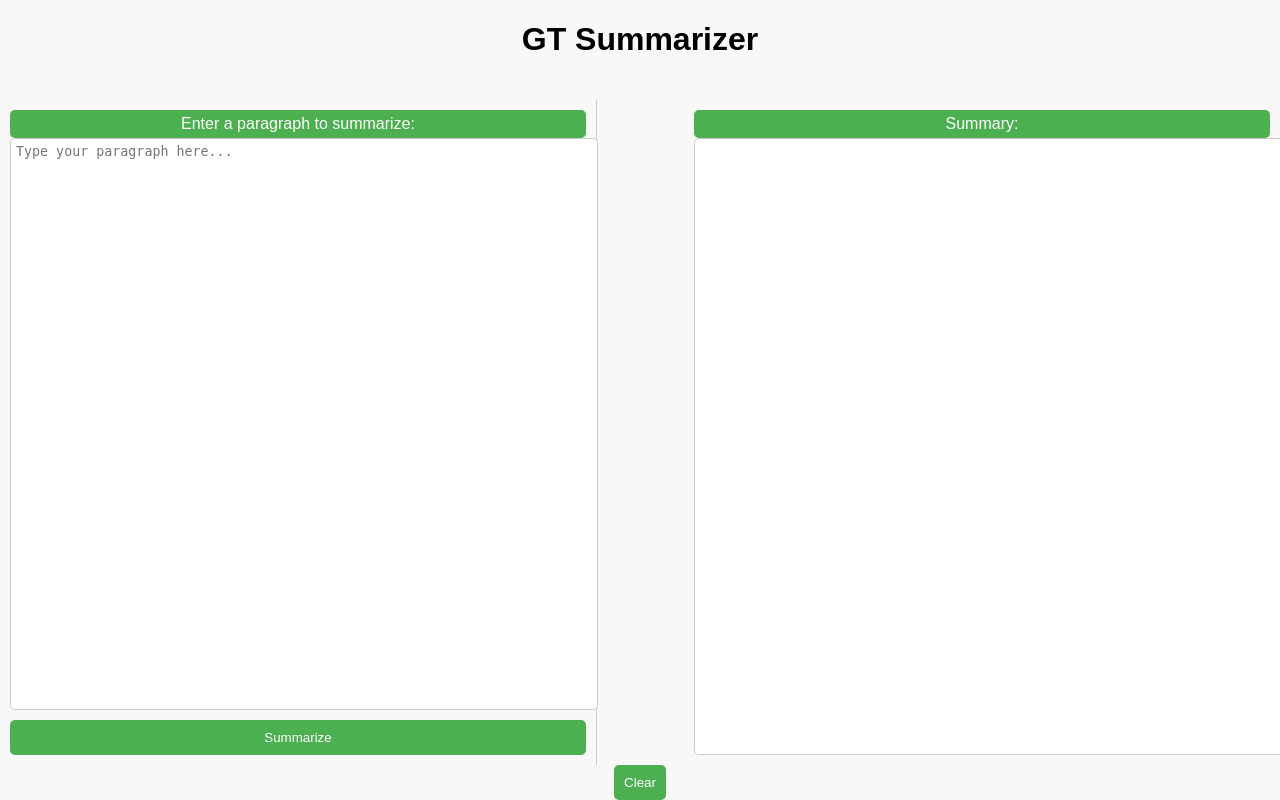
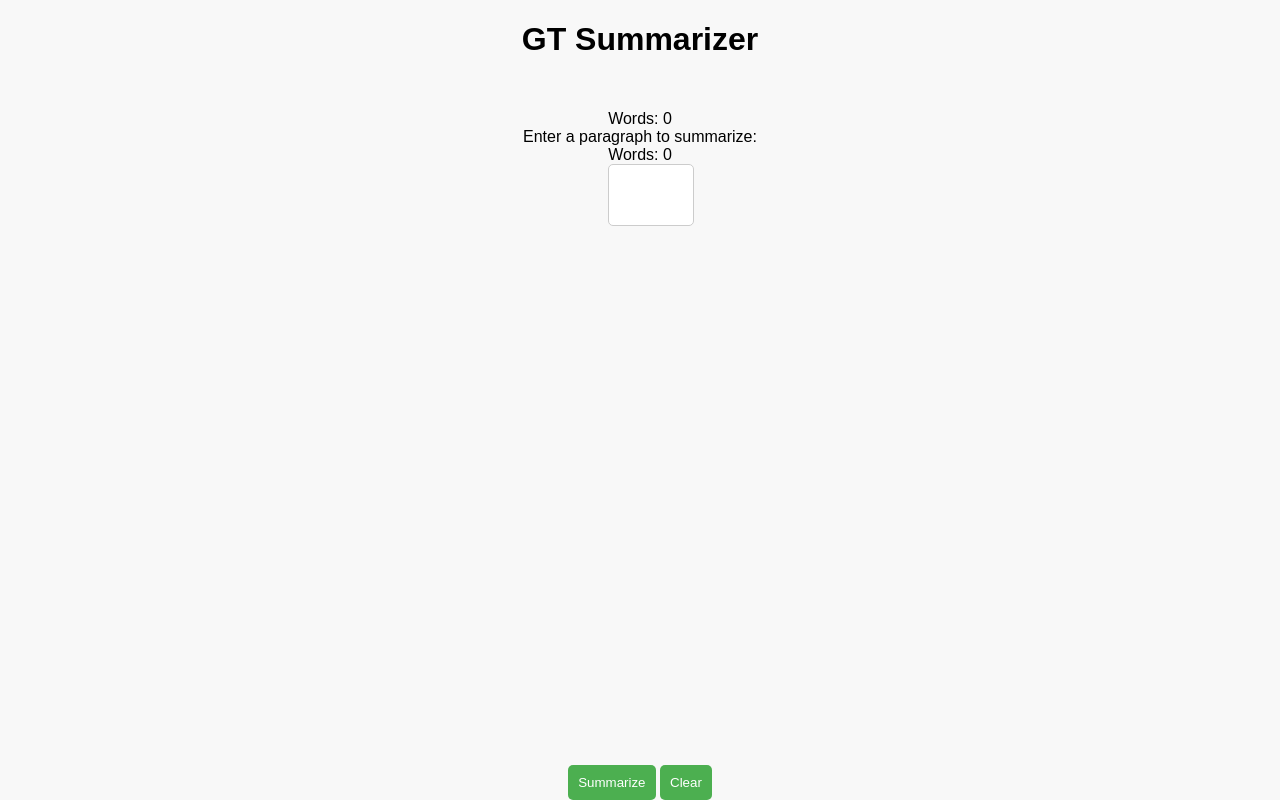
Before and after one commit to harishmanjrekar/harishGT, a Flask app: page / in a window 1280 px wide. Run offline with Flask 2, Linux system fonts and the light colour scheme.

Commit message:
Update index.html

```diff
--- a/templates/index.html
+++ b/templates/index.html
@@ -10,20 +10,20 @@
             <h1>GT Summarizer</h1>
         </div>
         <div class="chat-container">
-            <div class="chat-box">
-                <div class="input-section">
-                    <div class="message bot">Enter a paragraph to summarize:</div>
-                    <textarea id="input-text" placeholder="Type your paragraph here..."></textarea>
-                    <button onclick="summarize()">Summarize</button>
-                </div>
-                <div class="output-section">
-                    <div class="message bot">Summary:</div>
-                    <div id="output-box" class="output"></div>
+            <div class="input-container">
+                <div class="word-count">Words: <span id="input-word-count">0</span></div>
+                <div class="chat-box" id="input-box" contenteditable="true" oninput="updateWordCount('input')">
+                    Enter a paragraph to summarize:
                 </div>
             </div>
-            <div class="user-input">
-                <button onclick="clearText()">Clear</button>
+            <div class="output-container">
+                <div class="word-count">Words: <span id="output-word-count">0</span></div>
+                <div class="output" id="output-box"></div>
             </div>
+        </div>
+        <div class="user-input">
+            <button onclick="summarize()">Summarize</button>
+            <button onclick="clearInputOutput()">Clear</button>
         </div>
     </div>
     <script src="static/script.js"></script>
```
